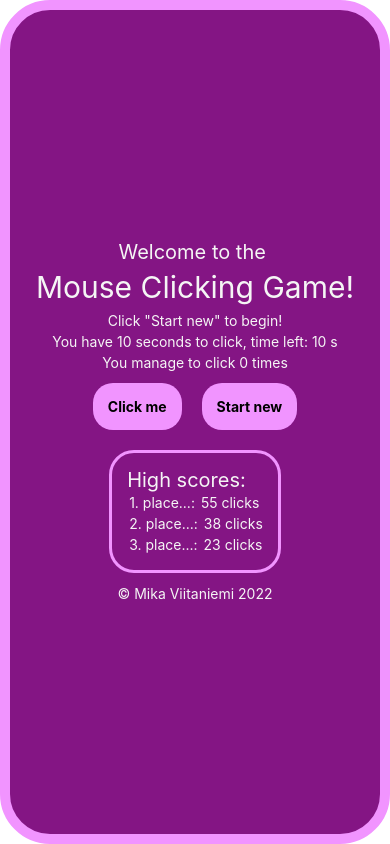
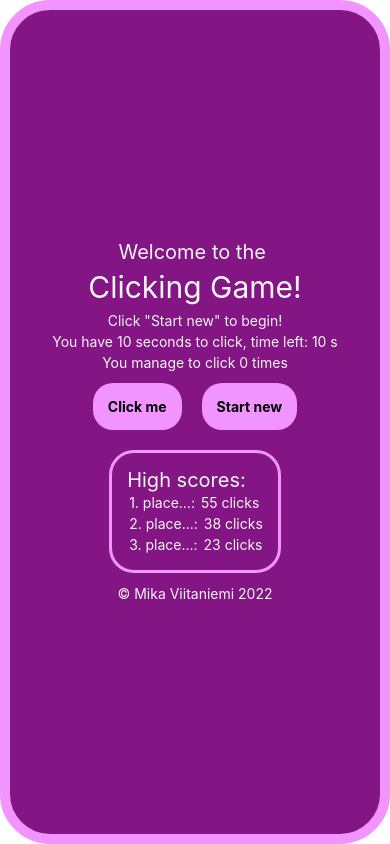
Before and after one commit to Mviita65/AwesomeProject, a React Native app: screen / in a window 390 px wide. Built offline with nearby package versions, Linux system fonts and the light colour scheme.

Commit message:
fixed texts

```diff
--- a/App.js
+++ b/App.js
@@ -8,7 +8,7 @@ const App = () => {
   return (
     <View style={styles.container}>
       <Text style={styles.caption2}>Welcome to the </Text>
-      <Text style={styles.caption1}>Mouse Clicking Game!</Text>
+      <Text style={styles.caption1}>Clicking Game!</Text>
       <Text style={styles.text}>Click "Start new" to begin!</Text>
       <Text style={styles.text}>You have 10 seconds to click, time left: {timer} s</Text>
       <Text style={styles.text}>You manage to click {count} times</Text>
```
